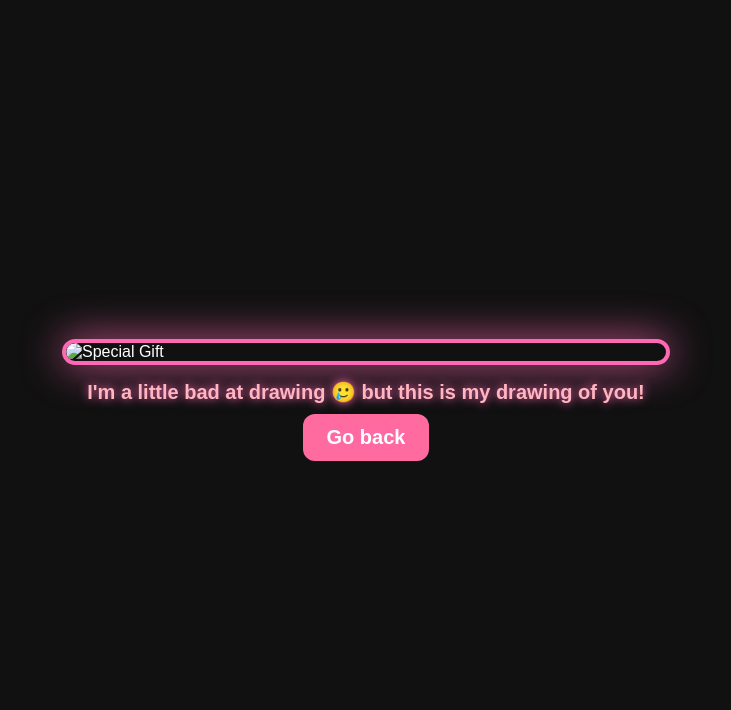
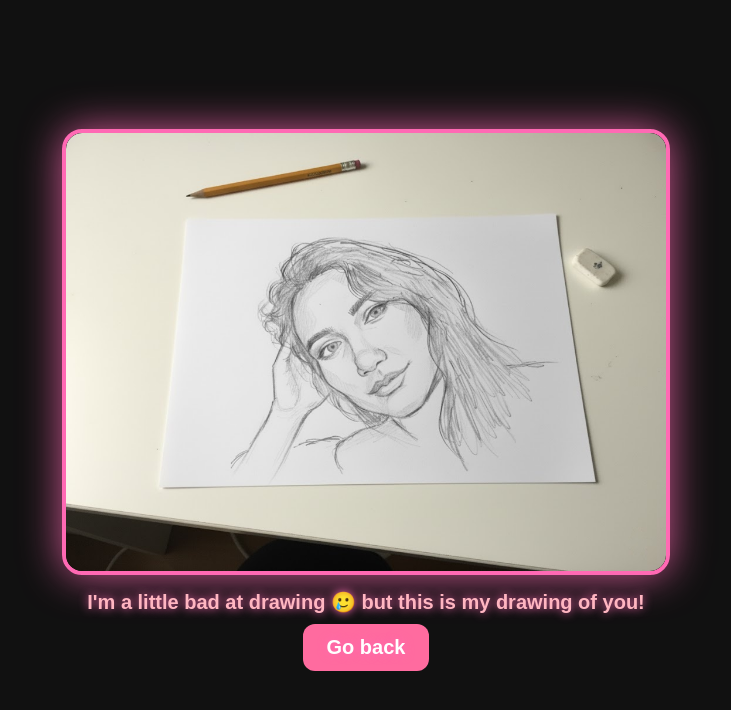
Before and after one commit to TornikeCodes/TornikeCodes.github.io, a plain HTML site: page projects/birthday/gifts/gift12.html in a window 1280 px wide. Shown: the whole page, without its empty margins (274-1005 px from the left). Drawn offline with Linux system fonts and the light colour scheme.

Commit message:
Update gift12.html

```diff
--- a/projects/birthday/gifts/gift12.html
+++ b/projects/birthday/gifts/gift12.html
@@ -76,7 +76,7 @@
 <body>
 
 <div id="giftContainer">
-  <img src="drawing.jpg" alt="Special Gift">
+  <img src="drawing.jpeg" alt="Special Gift">
 </div>
 <div id="caption">
   I'm a little bad at drawing 🥲 but this is my drawing of you! <br>
```
